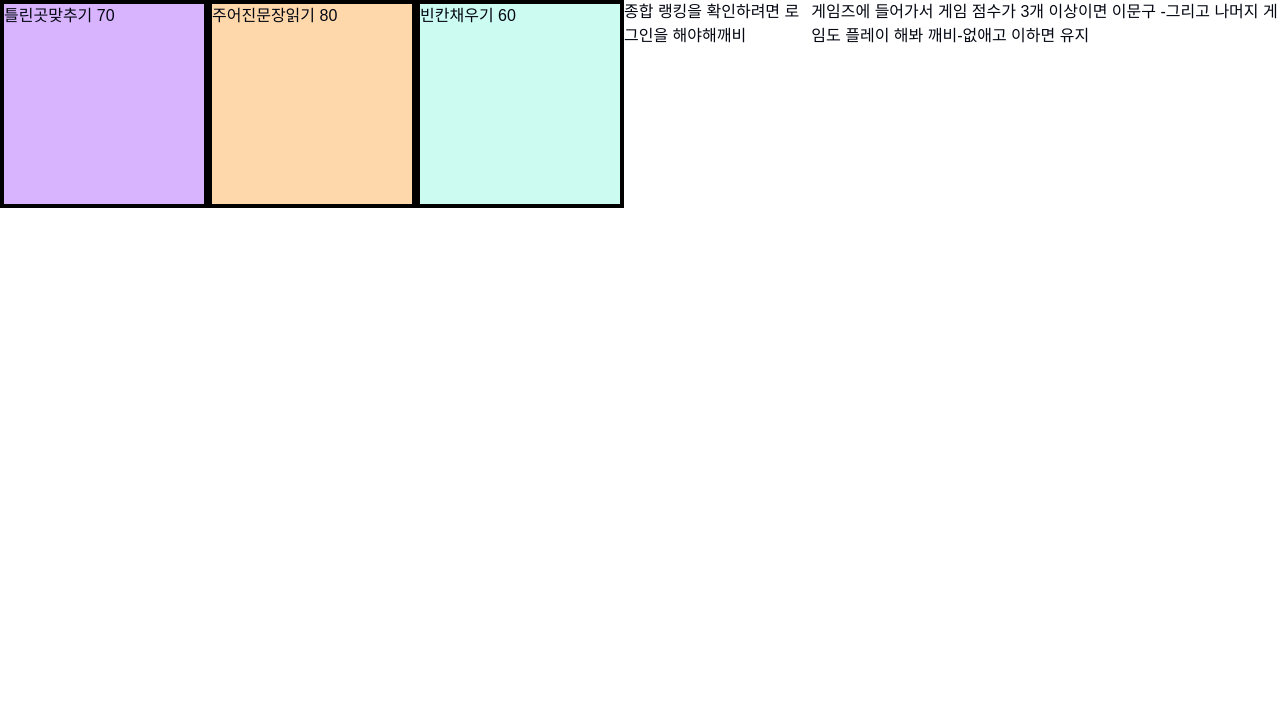
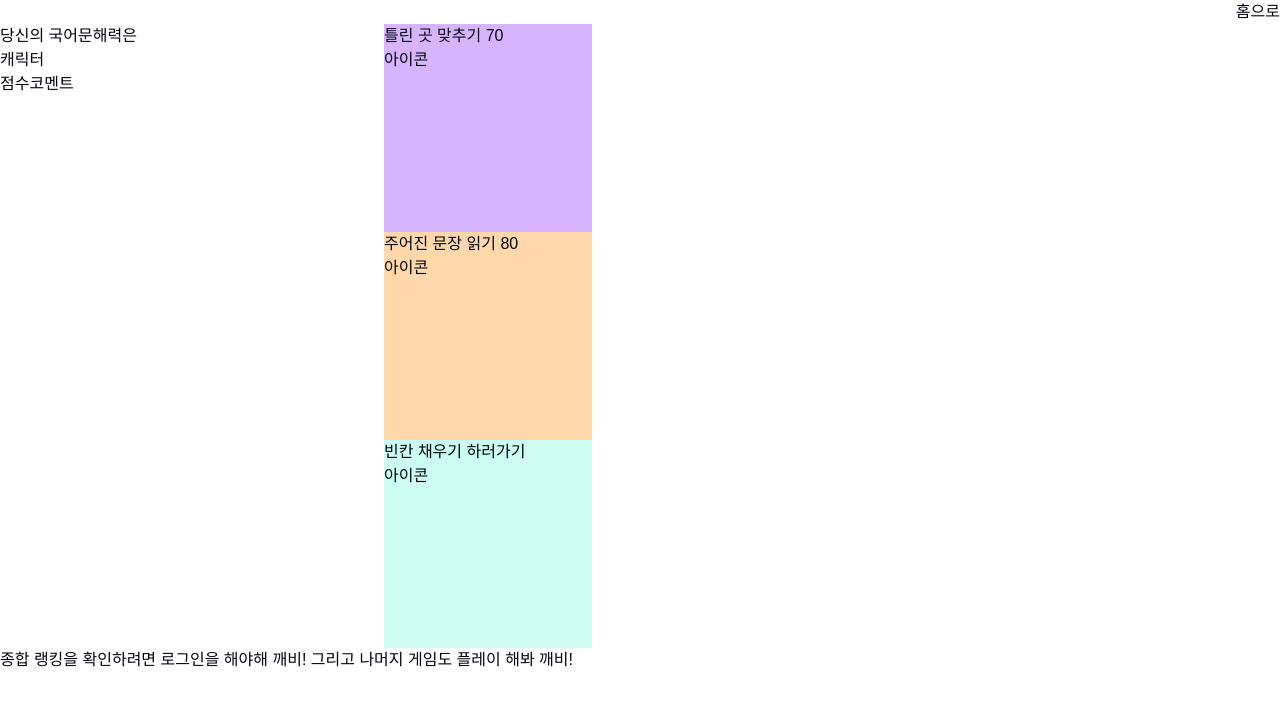
Before and after one commit to dev-rjw/geul-kkae-bi, a Next.js app: page /games/guest in a window 1280 px wide. Shown: the top 706 px of the page. Built offline with nearby package versions, Linux system fonts and the light colour scheme.

Commit message:
feat:[result] 비회원 결과창 진행중(그래프,캐릭터,점수평,css 요소 빼고 기능완료 )

```diff
--- a/package.json
+++ b/package.json
@@ -28,6 +28,7 @@
     "react": "19.0.0-rc-65a56d0e-20241020",
     "react-dom": "19.0.0-rc-65a56d0e-20241020",
     "react-hook-form": "^7.53.1",
+    "sweetalert2": "^11.14.4",
     "tailwind-merge": "^2.5.4",
     "tailwindcss-animate": "^1.0.7",
     "zod": "^3.23.8",
--- a/src/app/games/(result)/guest/page.tsx
+++ b/src/app/games/(result)/guest/page.tsx
@@ -2,6 +2,7 @@
 
 import React, { useEffect, useState } from 'react';
 import { JustEndedGameProp } from '../user/page';
+import Link from 'next/link';
 
 export interface GamesScore {
   speakingScore: string | null;
@@ -23,79 +24,101 @@ const ResultPageForGuest = ({ searchParams }: JustEndedGameProp) => {
   if (typeof window !== 'undefined') {
     localStorage.setItem('speaking', '80');
     localStorage.setItem('checking', '70');
-    localStorage.setItem('writing', '60');
+    // localStorage.setItem('writing', '60');
   }
 
   useEffect(() => {
-    //로컬스토리지에서 해당 value 가져오기(첫렌더링 할때마다)
-    //스트링 들어오면 내보내고 널이면 안내보내고 처리
+    //로컬스토리지에서 해당 value 가져오기(첫렌더링 할 때마다)
     const speakingScore = localStorage.getItem('speaking');
-    console.log('speakingScore', speakingScore);
     const checkingScore = localStorage.getItem('checking');
-    console.log('checkingScore', checkingScore);
     const writingScore = localStorage.getItem('writing');
-    console.log('writingScore', writingScore);
 
+    //가져온 value들을 이용해 새로게 만들어준 객체배열을 만들어주는 gamesArray 함수
     const gamesArray = ({ speakingScore, checkingScore, writingScore }: GamesScore) => {
       return [
         {
           type: 'checking',
           score: checkingScore,
           color: 'bg-purple-300',
-          name: '틀린곳맞추기',
+          name: '틀린 곳 맞추기',
         },
         {
           type: 'speaking',
           score: speakingScore,
           color: 'bg-orange-200',
-          name: '주어진문장읽기',
+          name: '주어진 문장 읽기',
         },
-        { type: 'writing', score: writingScore, color: 'bg-teal-100', name: '빈칸채우기' },
+        { type: 'writing', score: writingScore, color: 'bg-teal-100', name: '빈칸 채우기' },
       ];
     };
-
+    // games에 gamesArray로인해 만들어진 배열을 넣어줌
     setGames(gamesArray({ speakingScore, checkingScore, writingScore }));
   }, []);
 
+  //서치파람으로 가져온 방금 끝난 게임 이름
   const justEndedGame: string | undefined = searchParams.key;
 
+  //사용자가 방금 끝낸 게임
+  const matchedGame = games?.find((game) => {
+    return game.type === justEndedGame;
+  });
+
+  //사용자가 방금 끝내지 않은 게임
+  const unMatchedGames = games?.filter((game) => {
+    return game.type !== justEndedGame;
+  });
+
+  // isdone= true : 모든문제 끝냄  isdone= false : 1문제만 끝냄, 2문제 모두 못끝냄
+  const isDone = unMatchedGames?.every((game) => game.score);
+
+  const playMessage = isDone
+    ? `종합 랭킹을 확인하려면 로그인을 해야해 깨비!`
+    : `종합 랭킹을 확인하려면 로그인을 해야해 깨비! 그리고 나머지 게임도 플레이 해봐 깨비!`;
+
+  // 해야될것
+  // 점수에 따라서 라운드 그래프 변경, 캐릭터 변경, 점수평변경
+
   return (
+    <div>
+      <div className='w-[590] flex justify-between'>
+        <div>{matchedGame?.name}</div>
+        <Link href={'/'}>홈으로</Link>
+      </div>
       <div className='flex flex-row'>
-      {games?.map((game) => {
-        if (game.type === justEndedGame) {
+        <div className={`w-96 h-[415] ${matchedGame?.color}`}>
+          <div>당신의 국어문해력은</div>
+          <div>{matchedGame?.score}</div>
+          <div>캐릭터</div>
+          <div>점수코멘트</div>
+        </div>
+        <div>
+          {unMatchedGames?.map((game) => {
             return (
-            <div
+              <Link
                 key={game.type}
-              className={`w-96 h-96 ${game.color}`}
+                href={`/games/${game.type}`}
               >
-              <div>닉네임님의 국어 문해력은</div>
-              <div>{game.score}</div>
-              <div>캐릭터</div>
-              <div>한줄코멘트</div>
-            </div>
-          );
-        } else {
-          return (
-            <div key={game.type}>
-              <div className={`w-52 h-52 border-black border-4 flex flex-col ${game.color}`}>
+                <div className={`felx flex-col w-52 h-52 ${game.color}`}>
+                  {game.score ? (
                     <div>
-                  {game.score ? (
                       <div>
                         {game.name} {game.score}
                       </div>
+                      <div>아이콘</div>
+                    </div>
                   ) : (
-                    `${game.name}하러가기`
+                    <div>
+                      <div>{game.name} 하러가기</div>
+                      <div>아이콘</div>
+                    </div>
                   )}
                 </div>
+              </Link>
+            );
+          })}
         </div>
       </div>
-          );
-        }
-      })}
-      <div>종합 랭킹을 확인하려면 로그인을 해야해깨비</div>
-      <div>
-        게임즈에 들어가서 게임 점수가 3개 이상이면 이문구 -그리고 나머지 게임도 플레이 해봐 깨비-없애고 이하면 유지{' '}
-      </div>
+      <div>{playMessage}</div>
     </div>
   );
 };
@@ -105,3 +128,36 @@ export default ResultPageForGuest;
 // 로컬 스토리지에서 key가 있으면 점수표시하고 없으면 해당 게임하러가기 문구표시
 // 방금 끝난게임과 끝나지 않은 게임 구분 (파람으로 받아줘야함)
 //그걸로 바로 화면 그려주면 됨
+//플레이된 게임에 따라 문구
+
+// {games?.map((game) => {
+//   if (game.type === justEndedGame) {
+//     return (
+//       <div
+//         key={game.type}
+//         className={`w-96 h-96 ${game.color}`}
+//       >
+//         <div>닉네임님의 국어 문해력은</div>
+//         <div>{game.score}</div>
+//         <div>캐릭터</div>
+//         <div>한줄코멘트</div>
+//       </div>
+//     );
+//   } else {
+//     return (
+//       <div key={game.type}>
+//         <div className={`w-52 h-52 border-black border-4 flex flex-col ${game.color}`}>
+//           <div>
+//             {game.score ? (
+//               <div>
+//                 {game.name} {game.score}
+//               </div>
+//             ) : (
+//               `${game.name}하러가기`
+//             )}
+//           </div>
+//         </div>
+//       </div>
+//     );
+//   }
+// })}
--- a/src/app/games/(result)/user/page.tsx
+++ b/src/app/games/(result)/user/page.tsx
@@ -125,16 +125,17 @@ const ResultPageForUser = async ({ searchParams }: JustEndedGameProp) => {
   const remainingGamesCount = unMatchedGames.filter((game) => !game.score).length;
 
   const playMessage = isDone
-    ? `잘했다 깨비! 이제 랭킹을 확인해보라 깨비!`
+    ? `잘했다 깨비! 이제 랭킹을 확인해봐 깨비!`
     : remainingGamesCount === 1
-    ? `종합 랭킹을 확인하려면 나머지 게임 1개를 마저 플레이 해야한다 깨비!`
-    : `종합 랭킹을 확인하려면 나머지 게임 2개를 마저 플레이 해야한다 깨비!`;
+    ? `종합 랭킹을 확인하려면 나머지 게임 1개를 마저 플레이 해야해 깨비!`
+    : `종합 랭킹을 확인하려면 나머지 게임 2개를 마저 플레이 해야해 깨비!`;
 
   // 해야될것
   // 점수에 따라서 라운드 그래프 변경, 캐릭터 변경, 점수평변경
 
   return (
     <div>
+      <div className='w-[590] flex justify-between'>
         <div>{matchedGame?.name}</div>
         <div>
           {isDone ? (
@@ -146,8 +147,9 @@ const ResultPageForUser = async ({ searchParams }: JustEndedGameProp) => {
             <Link href={'/'}>홈으로</Link>
           )}
         </div>
+      </div>
       <div className='flex flex-row'>
-        <div className={`w-96 h-96 ${matchedGame?.color}`}>
+        <div className={`w-96 h-[415] ${matchedGame?.color}`}>
           <div>{nickName}님의 국어 문해력은</div>
           <div>{matchedGame?.score}</div>
           <div>캐릭터이미지</div>
@@ -167,8 +169,8 @@ const ResultPageForUser = async ({ searchParams }: JustEndedGameProp) => {
             );
           })}
         </div>
+      </div>
       <div>{playMessage}</div>
-      </div>
     </div>
   );
 };
```
Also changed, not shown: 1 other file (tests, documents, lock files or other folders). Lines whose indentation alone changed are shown as unchanged.
